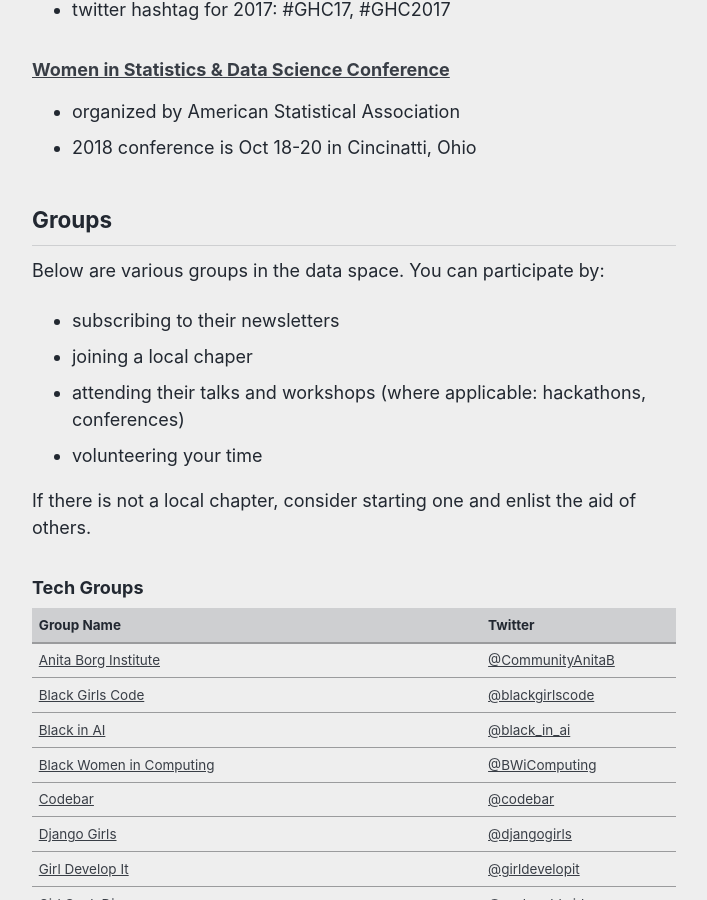
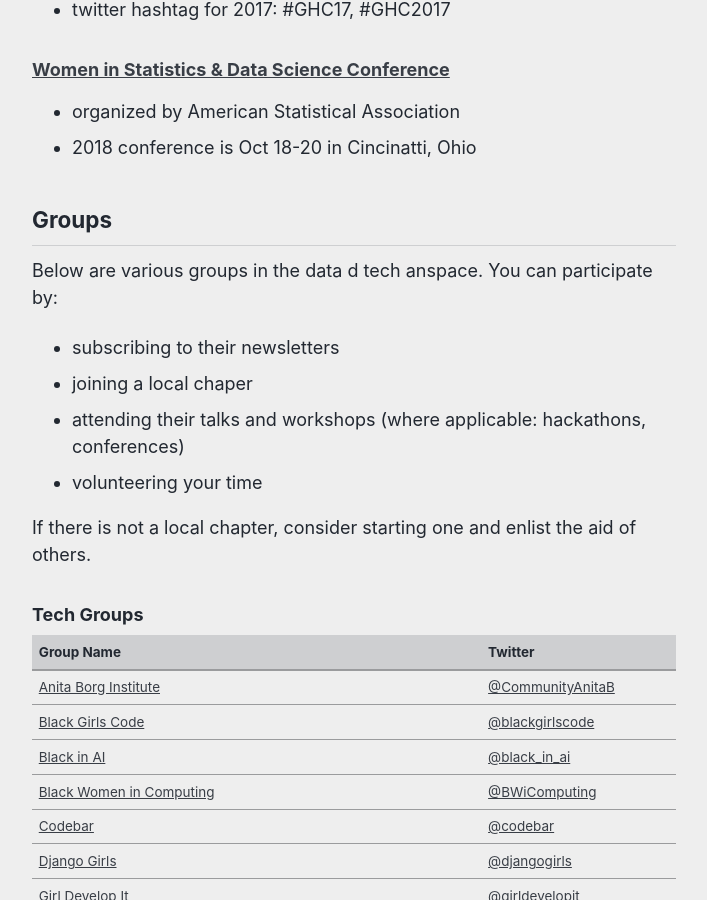
Before and after one commit to reshamas/reshamas.github.io, a Jekyll site: the page built from _posts/2018-05-09-resource-guide-for-women-in-data-science.md, in a window 1280 px wide and 900 px high, scrolled down 3219 px. Shown: the whole window, without its empty margins (286-993 px from the left). Built offline with Jekyll 4.4.1, drawn with Linux system fonts in a browser that asks for light colours; comment, search, counter and statistics services are not loaded.

Commit message:
Update 2018-05-09-resource-guide-for-women-in-data-science.md

```diff
--- a/_posts/2018-05-09-resource-guide-for-women-in-data-science.md
+++ b/_posts/2018-05-09-resource-guide-for-women-in-data-science.md
@@ -74,7 +74,7 @@
 - 2018 conference is Oct 18-20 in Cincinatti, Ohio
 
 ## Groups
-Below are various groups in the data space.  You can participate by:
+Below are various groups in the data d tech anspace.  You can participate by:
 - subscribing to their newsletters
 - joining a local chaper
 - attending their talks and workshops (where applicable: hackathons, conferences)
```
